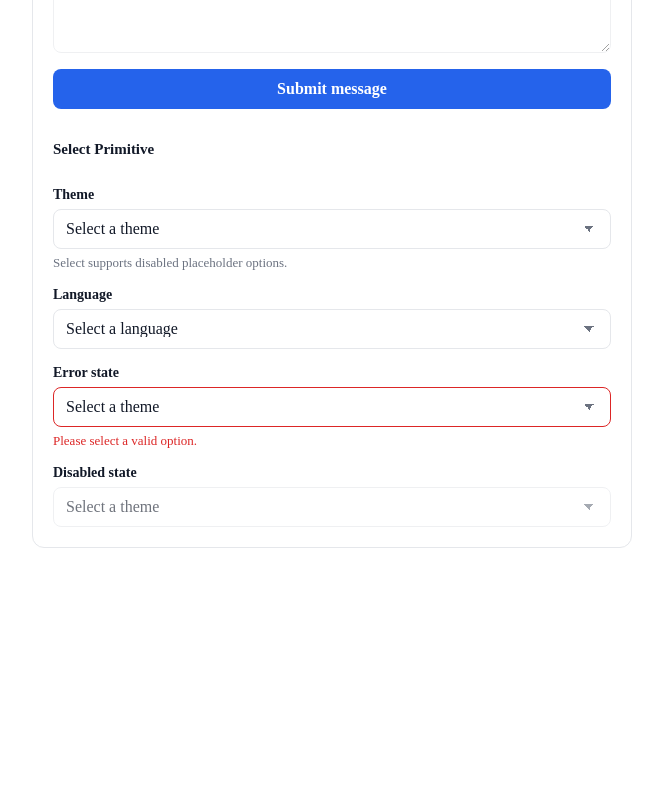
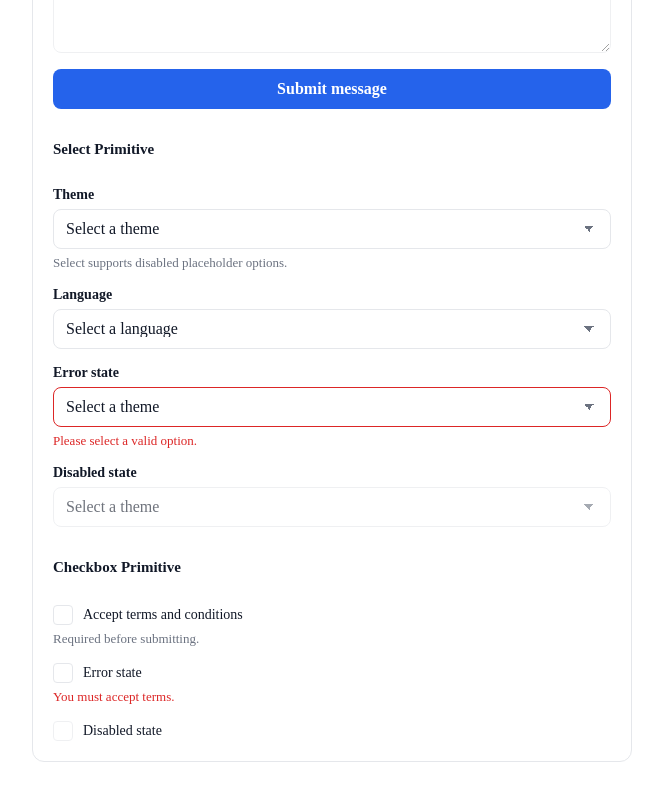
Before and after one commit to ingemedical16/project-os, a Next.js app: page /en in a window 1280 px wide. Shown: the part 1922-2722 px from the top of the page, without its empty margins (308-971 px from the left). Before the commit the page ends 2510 px from the top, so only its background shows below. Built offline with nearby package versions, Linux system fonts and the light colour scheme.

Commit message:
feat: add reusable checkbox primitive

```diff
--- a/src/app/[locale]/page.tsx
+++ b/src/app/[locale]/page.tsx
@@ -1,5 +1,6 @@
 import {
   ButtonShowcase,
+  CheckboxShowcase,
   InputShowcase,
   LanguageShowcase,
   SelectShowcase,
@@ -20,6 +21,7 @@ export default function HomePage() {
         <InputShowcase />
         <TextareaShowcase />
         <SelectShowcase />
+        <CheckboxShowcase />
       </div>
     </main>
   );
--- /dev/null
+++ b/src/components/ui/Checkbox/Checkbox.module.scss
@@ -0,0 +1,86 @@
+.field {
+  display: flex;
+  flex-direction: column;
+  gap: 0.6rem;
+}
+
+.checkboxWrapper {
+  display: inline-flex;
+  align-items: center;
+  gap: 1rem;
+
+  cursor: pointer;
+}
+
+.checkbox {
+  position: absolute;
+  opacity: 0;
+  pointer-events: none;
+}
+
+.checkmark {
+  width: 2rem;
+  height: 2rem;
+
+  flex-shrink: 0;
+
+  border: 0.1rem solid var(--border);
+  border-radius: 0.4rem;
+
+  background: var(--surface);
+
+  transition:
+    background-color 0.2s ease,
+    border-color 0.2s ease;
+
+  position: relative;
+}
+
+.checkbox:checked + .checkmark {
+  background: var(--accent);
+  border-color: var(--accent);
+}
+
+.checkbox:checked + .checkmark::after {
+  content: '';
+
+  position: absolute;
+
+  left: 0.65rem;
+  top: 0.25rem;
+
+  width: 0.4rem;
+  height: 0.9rem;
+
+  border: solid var(--accent-text);
+  border-width: 0 0.2rem 0.2rem 0;
+
+  transform: rotate(45deg);
+}
+
+.checkbox:focus-visible + .checkmark {
+  outline: 0.2rem solid var(--accent);
+  outline-offset: 0.2rem;
+}
+
+.checkbox:disabled + .checkmark {
+  opacity: 0.6;
+  cursor: not-allowed;
+}
+
+.label {
+  color: var(--text);
+  font-size: 1.4rem;
+}
+
+.helperText {
+  margin: 0;
+  color: var(--text-muted);
+  font-size: 1.3rem;
+}
+
+.errorMessage {
+  margin: 0;
+  color: var(--danger);
+  font-size: 1.3rem;
+}
--- /dev/null
+++ b/src/components/ui/Checkbox/Checkbox.tsx
@@ -0,0 +1,42 @@
+import styles from './Checkbox.module.scss';
+
+import type { CheckboxProps } from './Checkbox.types';
+
+export function Checkbox({
+  id,
+  label,
+  helperText,
+  error,
+  className = '',
+  ...props
+}: CheckboxProps) {
+  const checkboxId = id ?? props.name;
+
+  return (
+    <div className={styles.field}>
+      <label
+        htmlFor={checkboxId}
+        className={styles.checkboxWrapper}
+      >
+        <input
+          id={checkboxId}
+          type="checkbox"
+          className={`${styles.checkbox} ${className}`}
+          {...props}
+        />
+
+        <span className={styles.checkmark} />
+
+        {label ? (
+          <span className={styles.label}>{label}</span>
+        ) : null}
+      </label>
+
+      {error ? (
+        <p className={styles.errorMessage}>{error}</p>
+      ) : helperText ? (
+        <p className={styles.helperText}>{helperText}</p>
+      ) : null}
+    </div>
+  );
+}
--- /dev/null
+++ b/src/components/ui/Checkbox/index.ts
@@ -0,0 +1,3 @@
+export { Checkbox } from './Checkbox';
+
+export type { CheckboxProps } from './Checkbox.types';
--- a/src/components/ui/index.ts
+++ b/src/components/ui/index.ts
@@ -19,3 +19,6 @@ export type {
 
 export { Textarea } from './Textarea';
 export type { TextareaProps } from './Textarea';
+
+export { Checkbox } from './Checkbox';
+export type { CheckboxProps } from './Checkbox';
--- a/src/features/design-system/ index.ts
+++ b/src/features/design-system/ index.ts
@@ -4,3 +4,4 @@ export { LanguageShowcase } from './LanguageShowcase';
 export { SelectShowcase } from './SelectShowcase';
 export { TextareaShowcase } from './TextareaShowcase';
 export { ThemeShowcase } from './ThemeShowcase';
+export { CheckboxShowcase } from './CheckboxShowcase';
--- /dev/null
+++ b/src/features/design-system/CheckboxShowcase/CheckboxShowcase.module.scss
@@ -0,0 +1,5 @@
+.showcase {
+  display: flex;
+  flex-direction: column;
+  gap: 1.6rem;
+}
--- /dev/null
+++ b/src/features/design-system/CheckboxShowcase/CheckboxShowcase.tsx
@@ -0,0 +1,36 @@
+'use client';
+
+import { useState } from 'react';
+
+import { Checkbox } from '@/components/ui';
+
+import styles from './CheckboxShowcase.module.scss';
+
+export function CheckboxShowcase() {
+  const [accepted, setAccepted] = useState(false);
+
+  return (
+    <section className={styles.showcase}>
+      <h2>Checkbox Primitive</h2>
+
+      <Checkbox
+        label="Accept terms and conditions"
+        checked={accepted}
+        onChange={(event) =>
+          setAccepted(event.target.checked)
+        }
+        helperText="Required before submitting."
+      />
+
+      <Checkbox
+        label="Error state"
+        error="You must accept terms."
+      />
+
+      <Checkbox
+        label="Disabled state"
+        disabled
+      />
+    </section>
+  );
+}
--- /dev/null
+++ b/src/features/design-system/CheckboxShowcase/index.ts
@@ -0,0 +1 @@
+export { CheckboxShowcase } from './CheckboxShowcase';
```
Also changed, not shown: src/components/ui/Checkbox/Checkbox.types.ts (added, +11 -0 lines), 1 other file (tests, documents, lock files or other folders).
